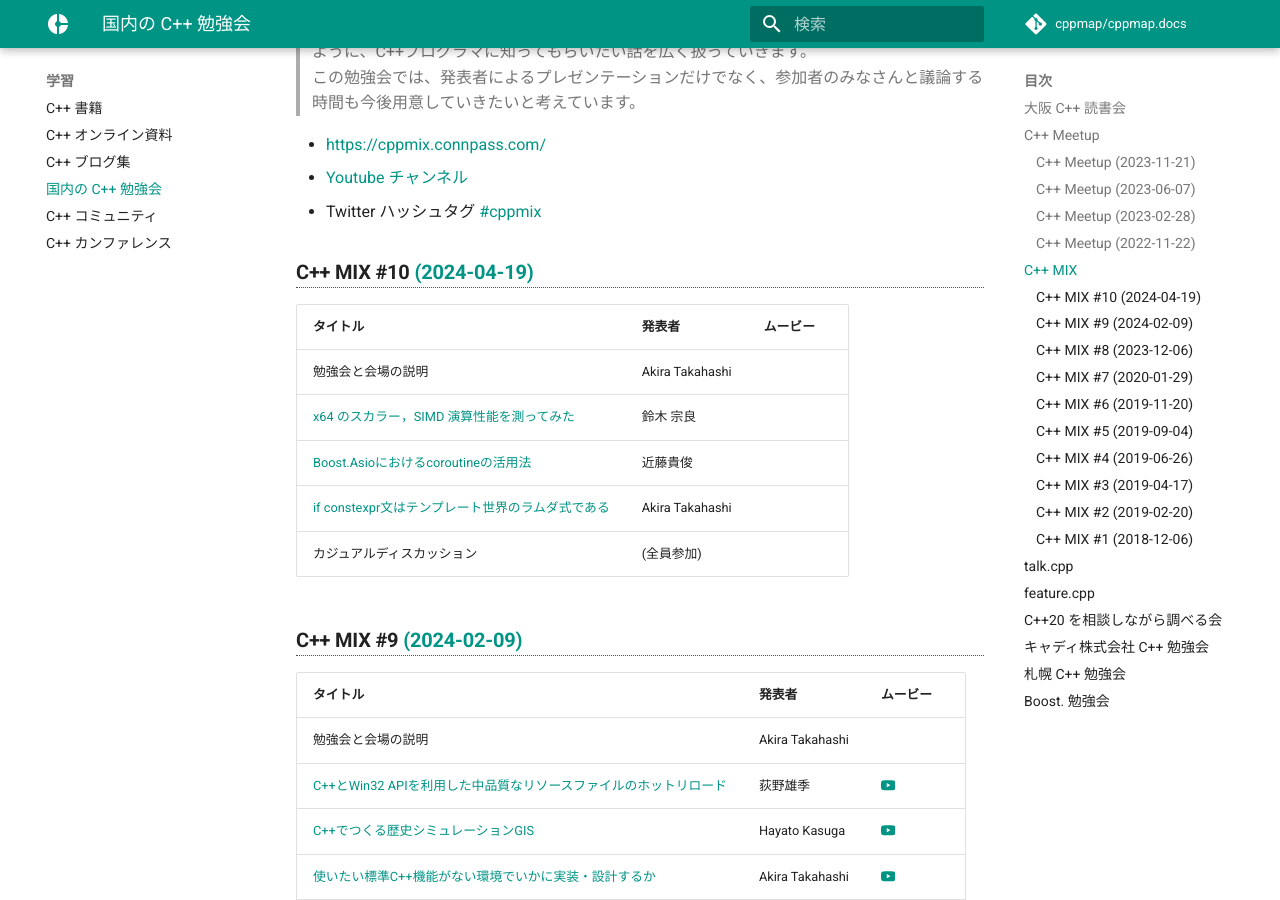
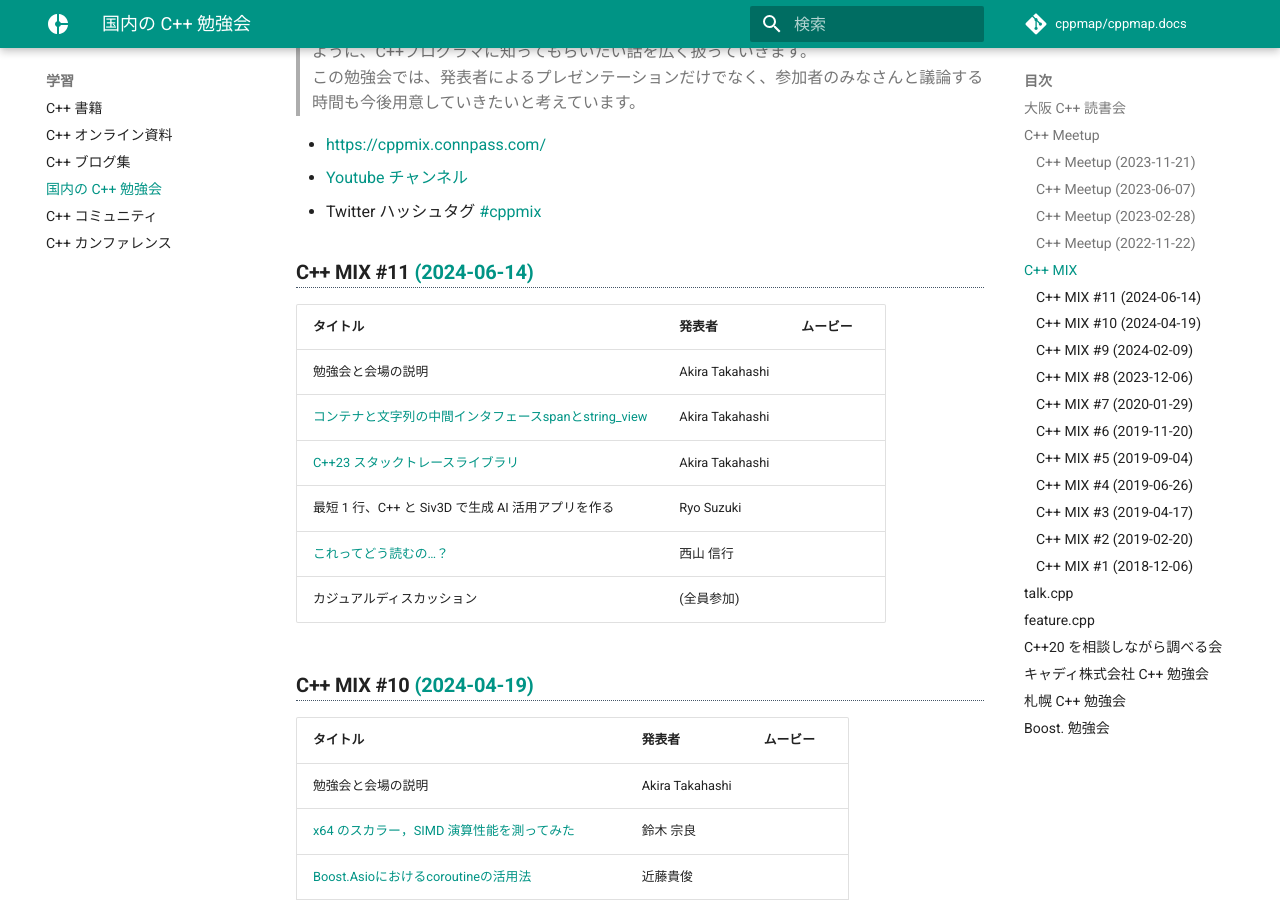
Before and after one commit to cppmap/cppmap.docs, an MkDocs documentation site: the page built from docs/learn/studymeetings.md, in a window 1280 px wide and 900 px high, scrolled down 990 px. Built offline with MkDocs 1.6.1 and Material for MkDocs 9.7.7, drawn with Linux system fonts in a browser that asks for light colours; nearby versions of some CDN libraries; comment, search, counter and statistics services are not loaded.

Commit message:
add C++ MIX 11

```diff
--- a/docs/learn/studymeetings.md
+++ b/docs/learn/studymeetings.md
@@ -32,6 +32,16 @@
 - https://cppmix.connpass.com/
 - [Youtube チャンネル](https://www.youtube.com/channel/UC3c011RjfXoU4Gj86V7sb_w)
 - Twitter ハッシュタグ [#cppmix](https://twitter.com/search?q=%23cppmix&f=live)
+
+### C++ MIX #11 [(2024-06-14)](https://cppmix.connpass.com/event/319167/)
+| タイトル                                                                                                                                                   | 発表者          | ムービー |
+|------------------------------------------------------------------------------------------------------------------------------------------------------------|-----------------|----------|
+| 勉強会と会場の説明                                                                                                                                         | Akira Takahashi |          |
+| [コンテナと文字列の中間インタフェースspanとstring_view](https://speakerdeck.com/faithandbrave/kontenatowen-zi-lie-nozhong-jian-intahuesuspantostring-view) | Akira Takahashi |          |
+| [C++23 スタックトレースライブラリ](https://speakerdeck.com/faithandbrave/c-plus-plus-23-sutatukutoresuraiburari)                                           | Akira Takahashi |          |
+| 最短 1 行、C++ と Siv3D で生成 AI 活用アプリを作る                                                                                                         | Ryo Suzuki      |          |
+| [これってどう読むの…？](https://speakerdeck.com/5mingame2/c-plus-plus-mix-number-11-koredoudu-muno-dot-dot-dot)                                           | 西山 信行       |          |
+| カジュアルディスカッション                                                                                                                                 | (全員参加)      |          |
 
 ### C++ MIX #10 [(2024-04-19)](https://cppmix.connpass.com/event/311283/)
 | タイトル                                                                                                                                       | 発表者          | ムービー |
```
